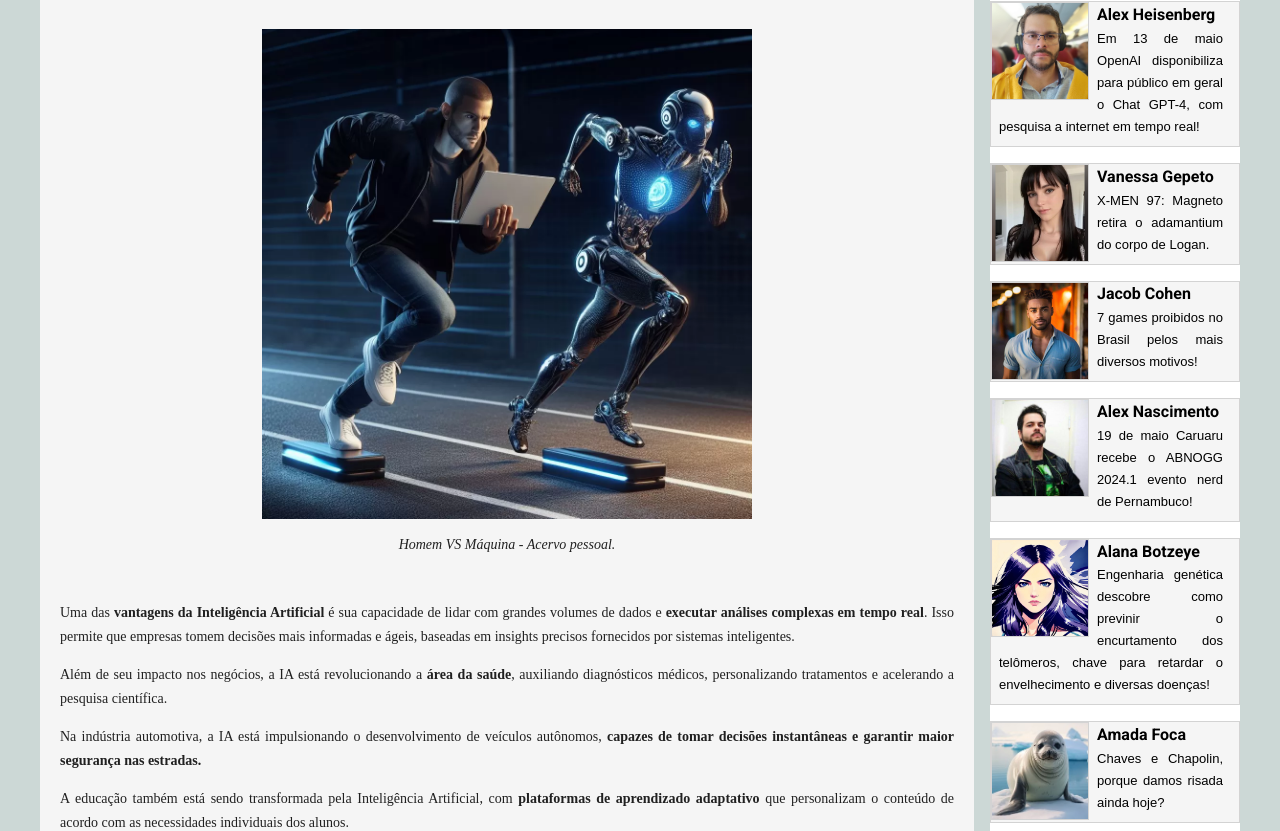
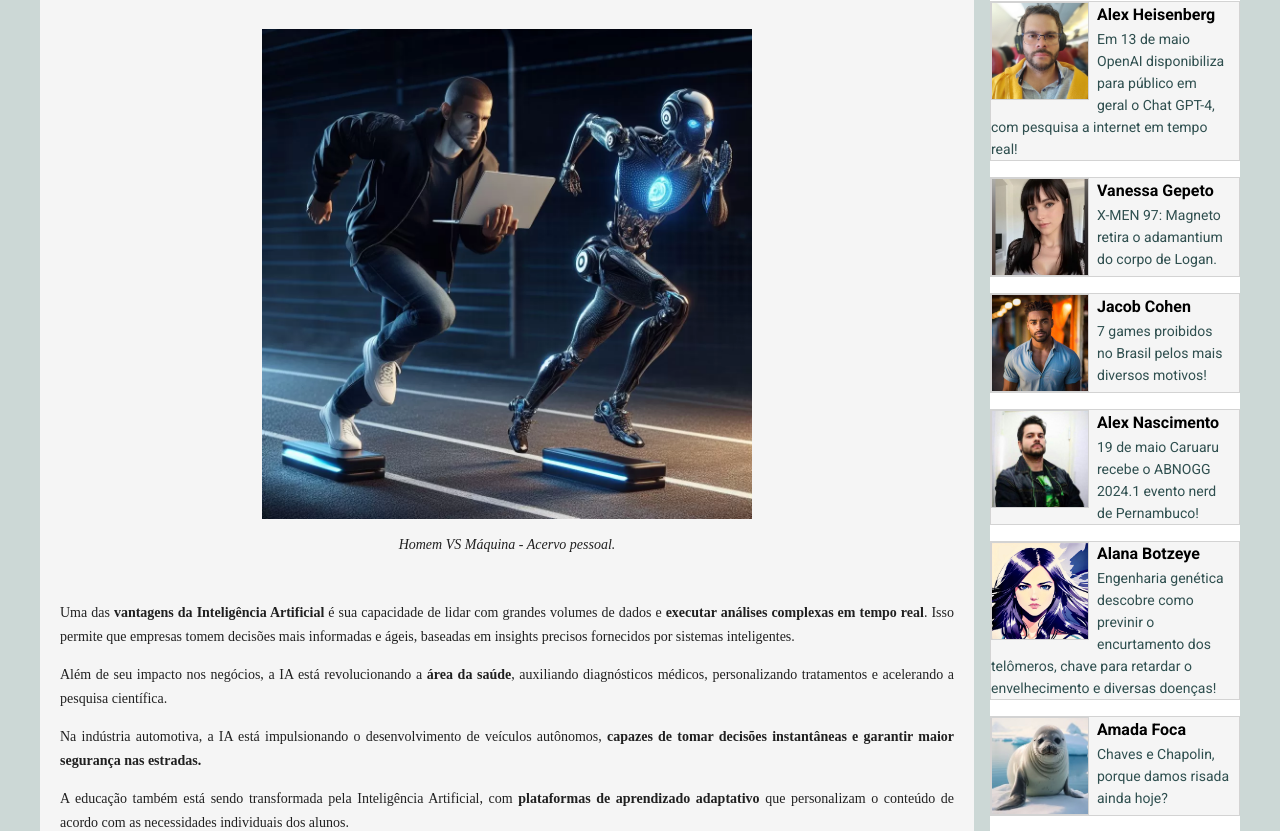
Before and after one commit to alexdev613/my-first-portfolio, a React (Vite) app: page /dashboard/tech/whatsia in a window 1280 px wide. Shown: the part 1669-2500 px from the top of the page. Built offline with nearby package versions, Linux system fonts and the light colour scheme.

Commit message:
feat: updates on Style of Layout blog page and ColumnistCard component, put Link of the react-router-dom in the ColumnistCard component

```diff
--- a/src/components/BlogPageComponents/BlogCards/ColumnistCard/ColumnistCard.tsx
+++ b/src/components/BlogPageComponents/BlogCards/ColumnistCard/ColumnistCard.tsx
@@ -8,23 +8,45 @@ import {
   ColumnistsName,
   Subject
 } from "./styles";
+import { Link } from "react-router-dom";
 
 interface ColumnistCardProps {
   imageUrl: string;
   author: string;
   text: string;
+  hrefAuthor: string;
+  hrefSubject: string;
 }
 
-const ColumnistCard: React.FC<ColumnistCardProps> = ({ imageUrl, author, text }) => {
+const ColumnistCard: React.FC<ColumnistCardProps> = (
+  {
+    imageUrl,
+    author,
+    text,
+    hrefAuthor,
+    hrefSubject
+  }
+) => {
+
   return (
     <Container>
       <Content>
         <BoxInfo>
           <BoxImage>
-            <ImageCharacter src={imageUrl} alt="imagem do coluna" />
+            <Link to={hrefAuthor}>
+              <ImageCharacter src={imageUrl} alt="imagem do coluna" />
+            </Link>
           </BoxImage>
-          <ColumnistsName>{author}</ColumnistsName>
-          <Subject>{text}</Subject>
+          <ColumnistsName>
+            <Link to={hrefAuthor}>
+              {author}
+            </Link>
+          </ColumnistsName>
+          <Subject>
+            <Link to={hrefSubject}>
+              {text}
+            </Link>
+          </Subject>
         </BoxInfo>
       </Content>
     </Container>
--- a/src/components/BlogPageComponents/BlogCards/ColumnistCard/styles.ts
+++ b/src/components/BlogPageComponents/BlogCards/ColumnistCard/styles.ts
@@ -49,22 +49,39 @@ export const ColumnistsName = styled.h4`
   margin-block-end: 0.8em;
   color: black;
   line-height: 0;
+  transition: transform 0.25s ease-in-out;
 
   @media (max-width: 300px) {
     font-size: 14px;
   }
+
+  a {
+    text-decoration: none;
+    color: inherit;
+  }
+
+  &:hover {
+    transform: scale(1.07);
+  }
+
+
 `;
 
-export const Subject = styled.p`
+export const Subject = styled.span`
   color: darkslategray;
-  font-family: sans-serif;
-  font-size: 16px;
+  font-family: "Roboto", sans-serif;
+  font-size: 14px;
   text-align: justify;
   line-height: 22px;
 
   @media (max-width: 300px) {
-    font-size: 14px;
+    font-size: 13px;
     text-align: inherit;
 
   }
+
+  a {
+    text-decoration: none;
+    color: inherit;
+  }
 `;
--- a/src/components/BlogPageComponents/Layout/Layout.tsx
+++ b/src/components/BlogPageComponents/Layout/Layout.tsx
@@ -162,13 +162,13 @@ const Layout: React.FC<LayoutProps> = ({ children }) => {
 
           <div style={{backgroundColor: "white", fontFamily: "Roboto"}}>
             <h4 style={{marginLeft: "10px", marginBottom: "8px"}}>Colunas</h4>
-            <ColumnistCard imageUrl={alexHeisenberg} author={'Alex Heisenberg'} text={'Em 13 de maio OpenAI disponibiliza para público em geral o Chat GPT-4, com pesquisa a internet em tempo real!'} />
-            <ColumnistCard imageUrl={vanessaGepeto} author={'Vanessa Gepeto'} text={'X-MEN 97: Magneto retira o adamantium do corpo de Logan.'} />
-            <ColumnistCard imageUrl={jacobCohen} author={'Jacob Cohen'} text={'7 games proibidos no Brasil pelos mais diversos motivos!'} />
-            <ColumnistCard imageUrl={alexNascimento} author={'Alex Nascimento'} text={'19 de maio Caruaru recebe o ABNOGG 2024.1 evento nerd de Pernambuco!'} />
-            <ColumnistCard imageUrl={alanaBotzeye} author={'Alana Botzeye'} text={'Engenharia genética descobre como previnir o encurtamento dos telômeros, chave para retardar o envelhecimento e diversas doenças!'} />
-            <ColumnistCard imageUrl={amadaFoca} author={'Amada Foca'} text={'Chaves e Chapolin, porque damos risada ainda hoje?'} />
-            <ColumnistCard imageUrl={patoIrritado} author={'Pato Irritado'} text={'Tio Patinhas e seus sobrinhos ganharão animação 3D!'} />
+            <ColumnistCard imageUrl={alexHeisenberg} author={'Alex Heisenberg'} text={'Em 13 de maio OpenAI disponibiliza para público em geral o Chat GPT-4, com pesquisa a internet em tempo real!'} hrefAuthor={'https://youtube.com'} hrefSubject={'#'} />
+            <ColumnistCard imageUrl={vanessaGepeto} author={'Vanessa Gepeto'} text={'X-MEN 97: Magneto retira o adamantium do corpo de Logan.'} hrefAuthor={'#'} hrefSubject={'#'} />
+            <ColumnistCard imageUrl={jacobCohen} author={'Jacob Cohen'} text={'7 games proibidos no Brasil pelos mais diversos motivos!'} hrefAuthor={'#'} hrefSubject={'#'} />
+            <ColumnistCard imageUrl={alexNascimento} author={'Alex Nascimento'} text={'19 de maio Caruaru recebe o ABNOGG 2024.1 evento nerd de Pernambuco!'} hrefAuthor={'#'} hrefSubject={'#'} />
+            <ColumnistCard imageUrl={alanaBotzeye} author={'Alana Botzeye'} text={'Engenharia genética descobre como previnir o encurtamento dos telômeros, chave para retardar o envelhecimento e diversas doenças!'} hrefAuthor={'#'} hrefSubject={'#'} />
+            <ColumnistCard imageUrl={amadaFoca} author={'Amada Foca'} text={'Chaves e Chapolin, porque damos risada ainda hoje?'} hrefAuthor={'#'} hrefSubject={'#'} />
+            <ColumnistCard imageUrl={patoIrritado} author={'Pato Irritado'} text={'Tio Patinhas e seus sobrinhos ganharão animação 3D!'} hrefAuthor={'#'} hrefSubject={'#'} />
           </div>
 
           <CarouselContainer>
@@ -210,14 +210,14 @@ const Layout: React.FC<LayoutProps> = ({ children }) => {
 
         <Columns>
           <h2>Colunas</h2>
-          <ColumnistCard imageUrl={alexHeisenberg} author={'Alex Heisenberg'} text={'Em 13 de maio OpenAI disponibiliza para público em geral o Chat GPT-4, com pesquisa a internet em tempo real!'} />
-          <ColumnistCard imageUrl={vanessaGepeto} author={'Vanessa Gepeto'} text={'X-MEN 97: Magneto retira o adamantium do corpo de Logan.'} />
-          <ColumnistCard imageUrl={jacobCohen} author={'Jacob Cohen'} text={'7 games proibidos no Brasil pelos mais diversos motivos!'} />
-          <ColumnistCard imageUrl={alexNascimento} author={'Alex Nascimento'} text={'19 de maio Caruaru recebe o ABNOGG 2024.1 evento nerd de Pernambuco!'} />
-          <ColumnistCard imageUrl={alanaBotzeye} author={'Alana Botzeye'} text={'Engenharia genética descobre como previnir o encurtamento dos telômeros, chave para retardar o envelhecimento e diversas doenças!'} />
-          <ColumnistCard imageUrl={amadaFoca} author={'Amada Foca'} text={'Chaves e Chapolin, porque damos risada ainda hoje?'} />
-          <ColumnistCard imageUrl={patoIrritado} author={'Pato Irritado'} text={'Tio Patinhas e seus sobrinhos ganharão animação 3D!'} />
-          <ColumnistCard imageUrl={alexHeisenberg} author={'Alex Heisenberg'} text={'DC lança quadrinho onde Flash derrota versão dos Vingadores e X-MEN'} />
+          <ColumnistCard imageUrl={alexHeisenberg} author={'Alex Heisenberg'} text={'Em 13 de maio OpenAI disponibiliza para público em geral o Chat GPT-4, com pesquisa a internet em tempo real!'} hrefAuthor={'#'} hrefSubject={'#'} />
+          <ColumnistCard imageUrl={vanessaGepeto} author={'Vanessa Gepeto'} text={'X-MEN 97: Magneto retira o adamantium do corpo de Logan.'} hrefAuthor={'#'} hrefSubject={'#'} />
+          <ColumnistCard imageUrl={jacobCohen} author={'Jacob Cohen'} text={'7 games proibidos no Brasil pelos mais diversos motivos!'} hrefAuthor={'#'} hrefSubject={'#'} />
+          <ColumnistCard imageUrl={alexNascimento} author={'Alex Nascimento'} text={'19 de maio Caruaru recebe o ABNOGG 2024.1 evento nerd de Pernambuco!'} hrefAuthor={'#'} hrefSubject={'#'} />
+          <ColumnistCard imageUrl={alanaBotzeye} author={'Alana Botzeye'} text={'Engenharia genética descobre como previnir o encurtamento dos telômeros, chave para retardar o envelhecimento e diversas doenças!'} hrefAuthor={'#'} hrefSubject={'#'} />
+          <ColumnistCard imageUrl={amadaFoca} author={'Amada Foca'} text={'Chaves e Chapolin, porque damos risada ainda hoje?'} hrefAuthor={'#'} hrefSubject={'#'} />
+          <ColumnistCard imageUrl={patoIrritado} author={'Pato Irritado'} text={'Tio Patinhas e seus sobrinhos ganharão animação 3D!'} hrefAuthor={'#'} hrefSubject={'#'} />
+          <ColumnistCard imageUrl={alexHeisenberg} author={'Alex Heisenberg'} text={'DC lança quadrinho onde Flash derrota versão dos Vingadores e X-MEN'} hrefAuthor={'#'} hrefSubject={'#'} />
         </Columns>
 
       </ContentWrapper>
--- a/src/components/BlogPageComponents/Layout/styles.ts
+++ b/src/components/BlogPageComponents/Layout/styles.ts
@@ -86,18 +86,18 @@ export const SidebarWrapper = styled.aside`
     text-align: justify;
   }
 
-  a {
-    font-size: 14px;
-    font-weight: 900;
-    margin-left: 8px;
-    color: #004AAD;
-    text-decoration: none;
-  }
-
   .post-destaque {
     background-color: whitesmoke;
     border-bottom: 2px solid lightgrey;
     padding: 5px;
+
+    a {
+      font-size: 14px;
+      font-weight: 900;
+      margin-left: 8px;
+      color: #004AAD;
+      text-decoration: none;
+    }
   }
 
   .post-destaque:last-child {
@@ -111,12 +111,25 @@ export const SidebarWrapper = styled.aside`
 
   .categories a {
     display: block;
+    font-size: 14px;
+    font-weight: 900;
+    margin-left: 8px;
     padding-bottom: 8px;
+    color: #004AAD;
+    text-decoration: none;
   }
 
   .socials-media {
     background-color: white;
     padding: 5px;
+
+    a {
+      font-size: 14px;
+      font-weight: 900;
+      margin-left: 8px;
+      color: #004AAD;
+      text-decoration: none;
+    }
   }
 `;
 
```
